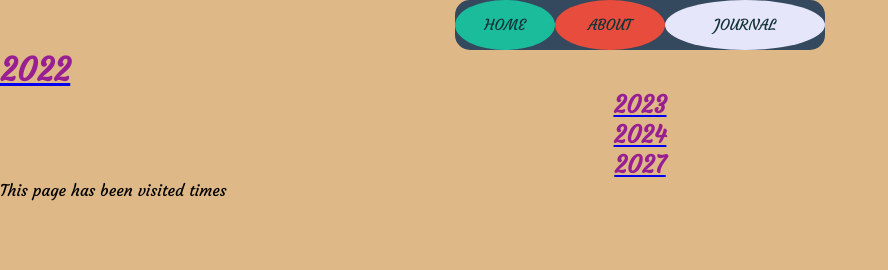
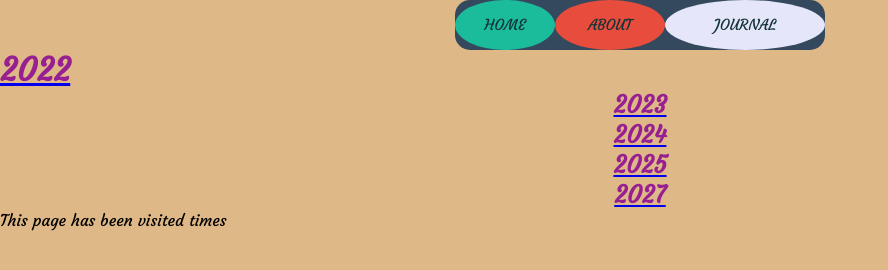
Before and after one commit to moktanBishal/moktanBishal.github.io, a plain HTML site: page index.html in a window 1280 px wide. Shown: the whole page, without its empty margins (0-888 px from the left). Drawn offline with Linux system fonts and the light colour scheme.

Commit message:
Update index.html

```diff
--- a/index.html
+++ b/index.html
@@ -29,7 +29,9 @@
     <a href="./2022.html"><h1>2022</h1></a>
     <a href="./2023.html"><h2>2023</h2></a>
     <a href="./2024.html"><h2>2024</h2></a>
+    <a href="./2025.html"><h2>2025</h2></a>
     <a href="./2027.html"><h2>2027</h2></a>
+
 
     <p>This page has been visited <span id="counter"></span> times </p>
     <script src="./js/counter.js"></script>
```
